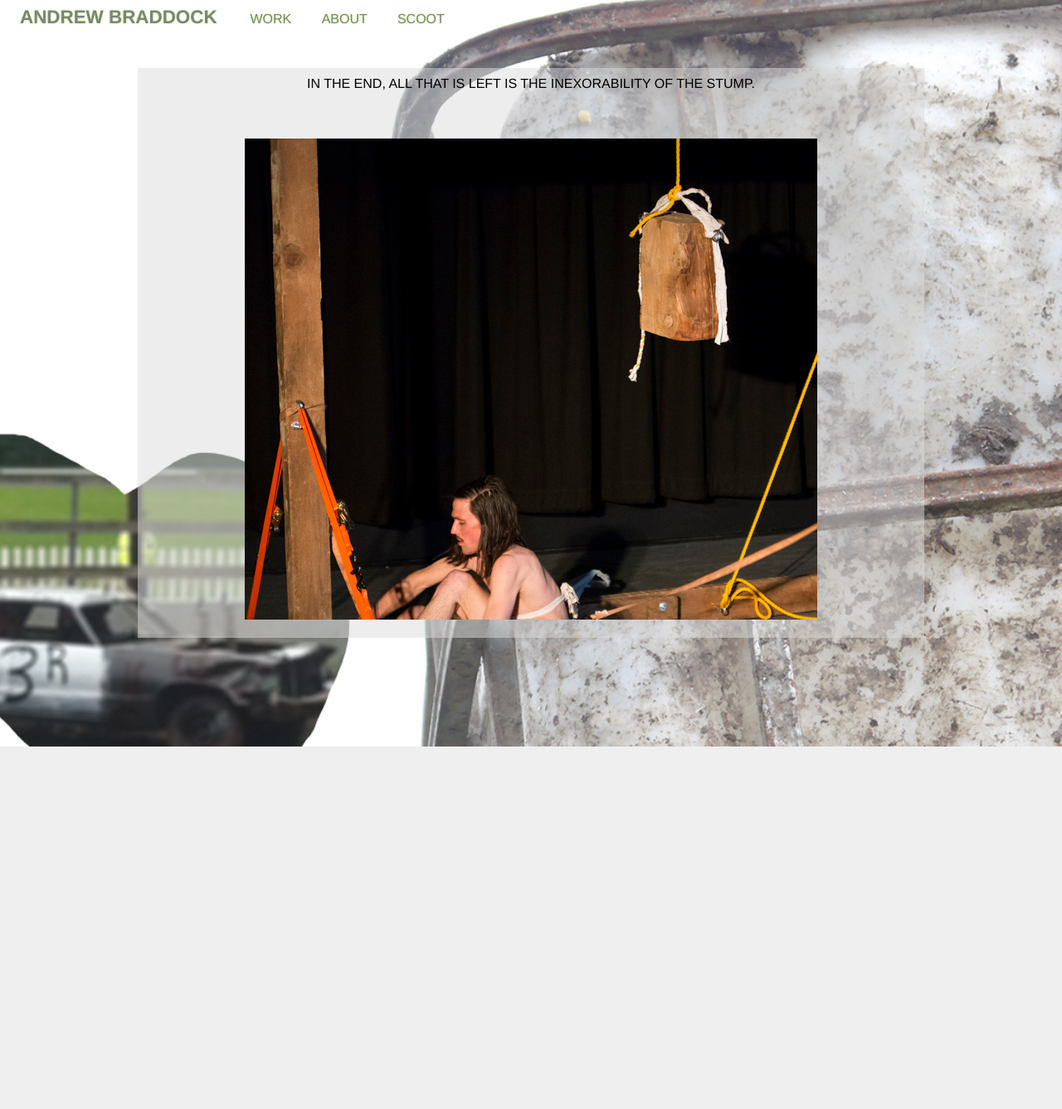
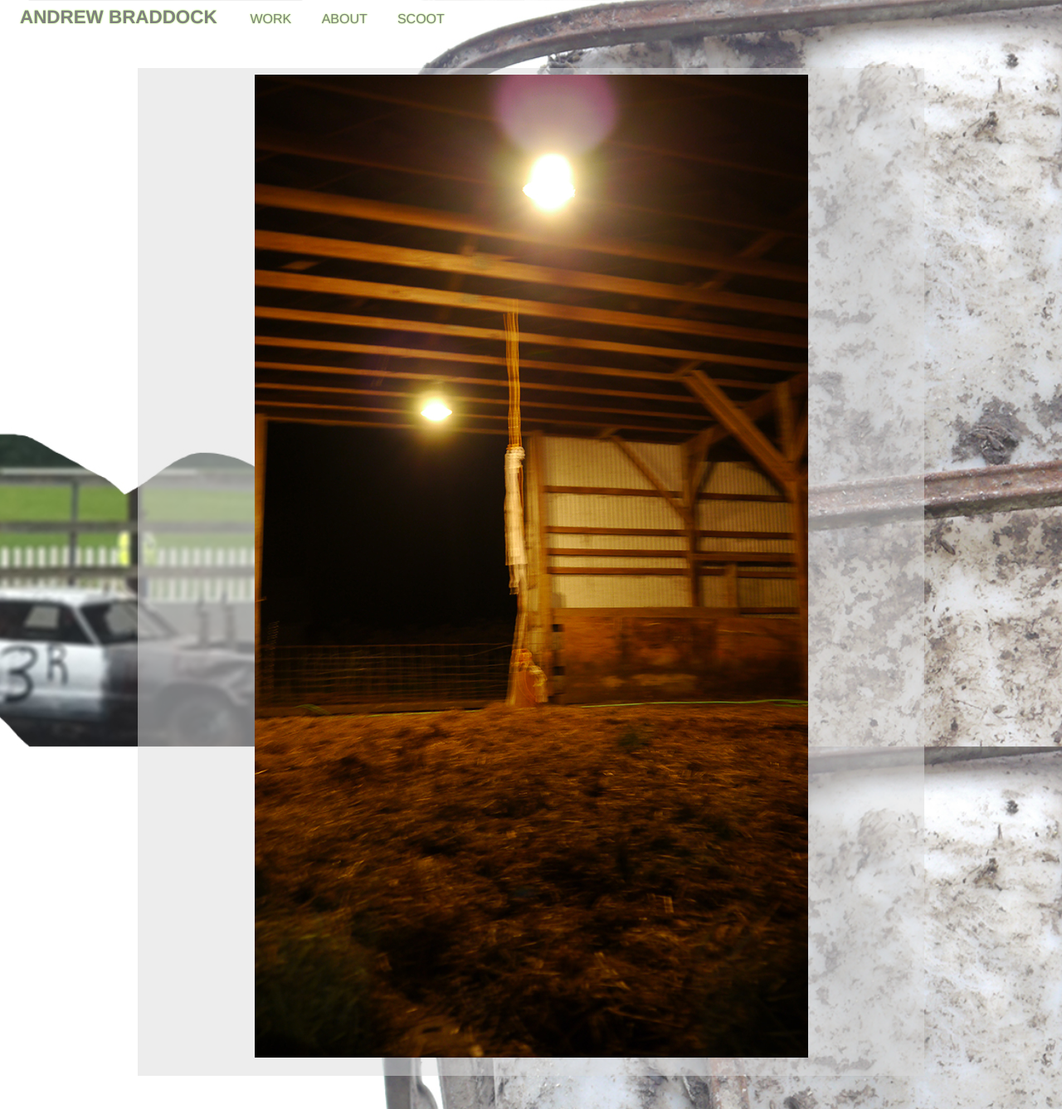
Before and after one commit to scootfence/scootfence.github.io, a Jekyll site: the page built from scoot.md, in a window 1280 px wide. Shown: the whole page at 83% size. Built offline with Jekyll 4.4.1, drawn with Linux system fonts in a browser that asks for light colours; Markdown is read by kramdown in place of the engine named in the settings; before the commit the page ends 900 px from its top, so only the background shows below that.

Commit message:
Update scoot.md

```diff
--- a/scoot.md
+++ b/scoot.md
@@ -3,6 +3,5 @@ permalink: scoot/index.html
 title: Scoot
 layout: pages
 ---
-<center>IN THE END, ALL THAT IS LEFT IS THE INEXORABILITY OF THE STUMP.</center>
-<br>
-<center><img src="/ABraddock.jpg"></center>
+
+<center><img src="/Images/Barnlight.jpg"></center>
```
